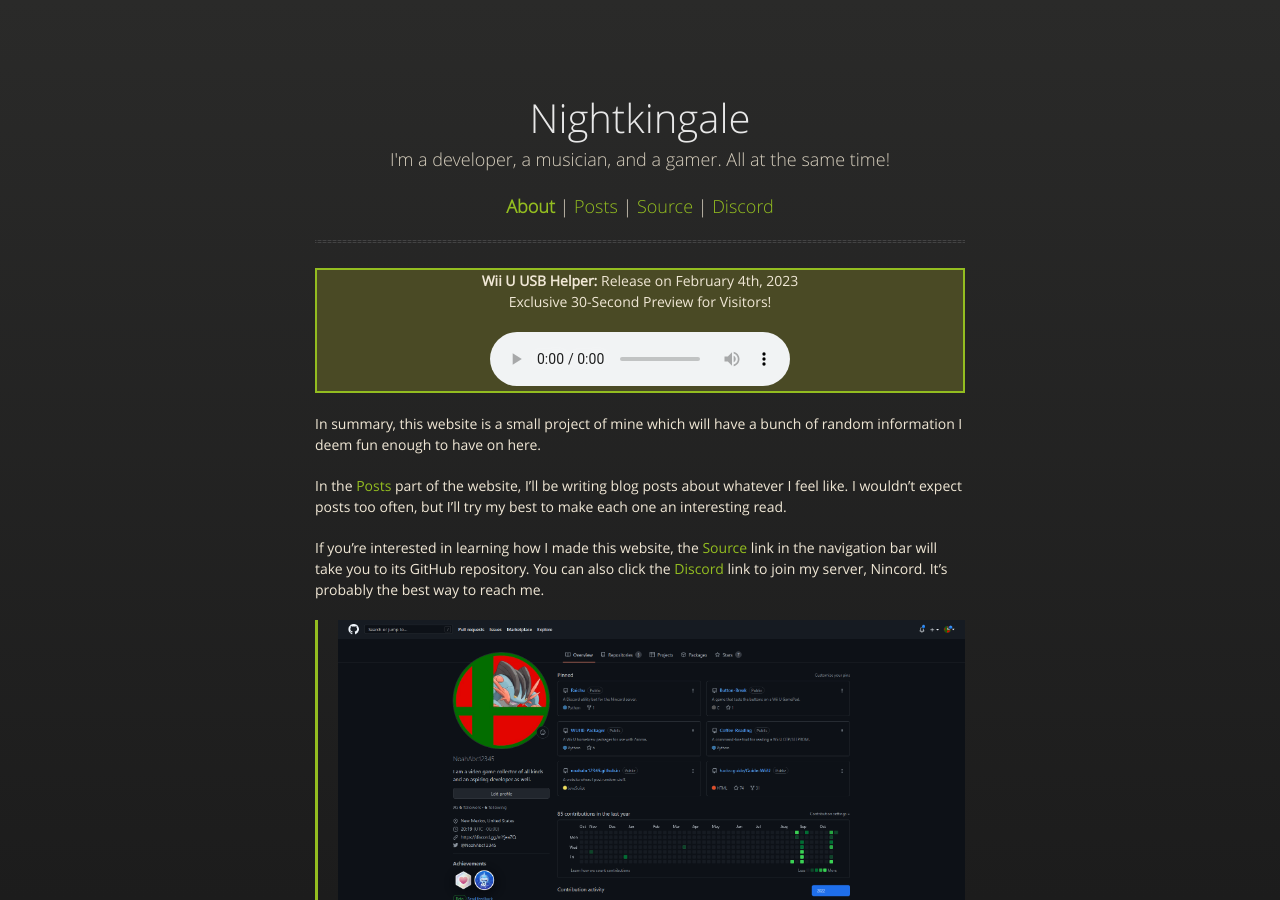
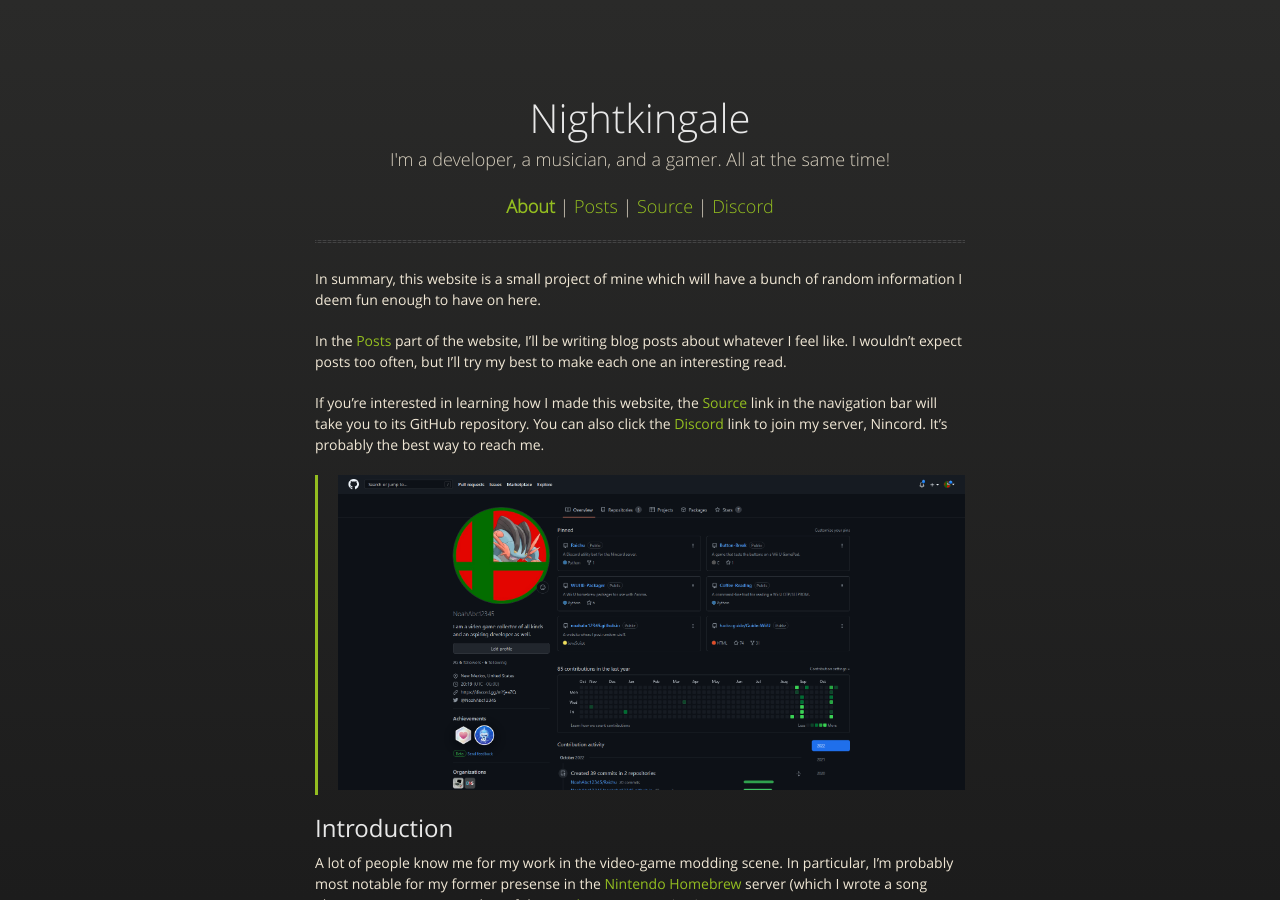
Before and after one commit to Nightkingale/Personal-Website, a Jekyll site: the page built from index.md, in a window 1280 px wide and 900 px high. Built offline with Jekyll 4.4.1, drawn with Linux system fonts in a browser that asks for light colours.

Commit message:
Remove song promotional banner

```diff
--- a/_layouts/home.html
+++ b/_layouts/home.html
@@ -35,15 +35,6 @@
         </p>
         <hr class="header">
       </div>
-
-      <div class="banner" align="center">
-        <p><b>Wii U USB Helper:</b> Release on February 4th, 2023
-        <br>Exclusive 30-Second Preview for Visitors!</p>
-        <audio controls>
-        <source src="assets/audio/demo.mp3" type="audio/mpeg">
-        Your browser does not support the audio element.
-        </audio>
-     </div>
 
       {{ content }}
 
```
Also changed, not shown: 1 other file.
